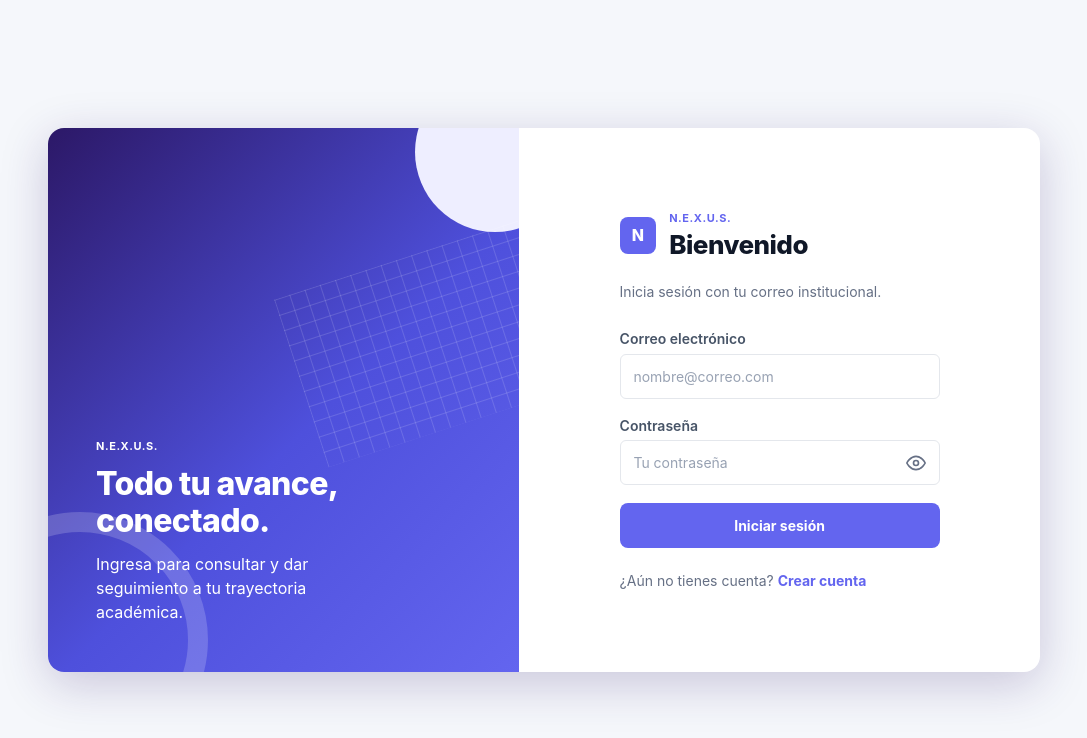
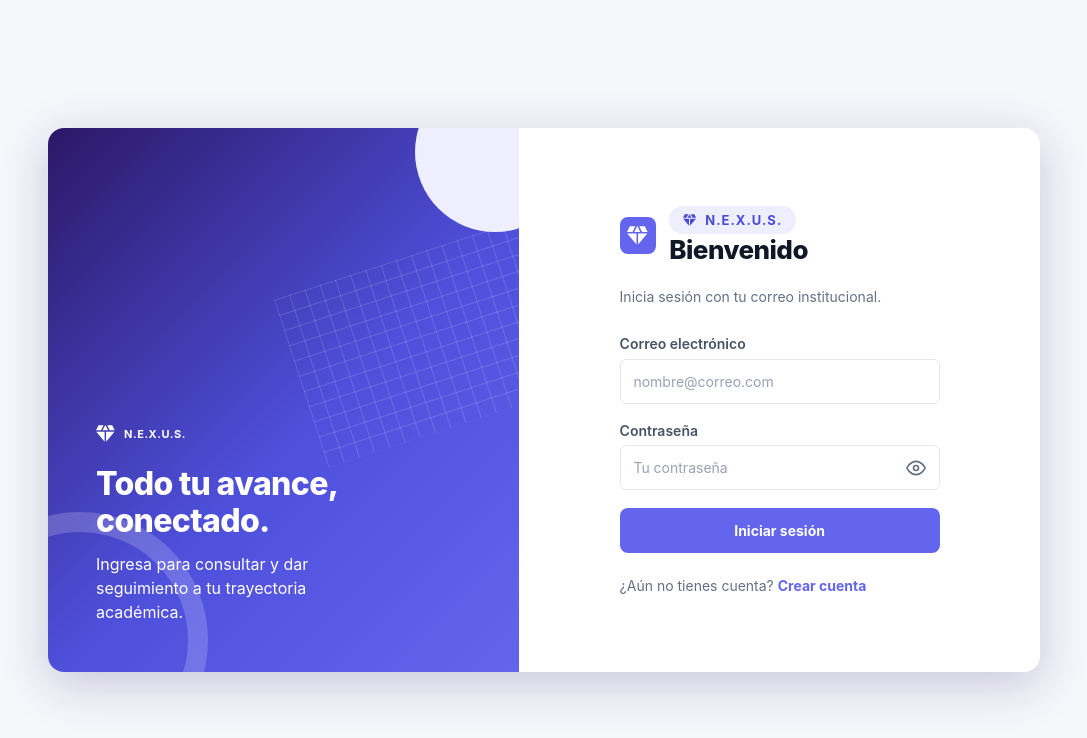
Before and after one commit to Guillermo1804/nexus_project, an Angular app in the folder FrontEnd/nexus_project/: page /login in a window 1280 px wide. Shown: the top 738 px of the page, without its empty margins (96-1183 px from the left). Built offline with nearby package versions, Linux system fonts and the light colour scheme; no server answers.

Commit message:
feat(HU-01): integrar Brand Badge e icono diamante oficial de N.E.X.U.S. de Design.pen

```diff
--- a/FrontEnd/nexus_project/src/app/home/home.html
+++ b/FrontEnd/nexus_project/src/app/home/home.html
@@ -1,7 +1,12 @@
 <main class="home-shell">
   <header>
     <div>
-      <span class="product">NEXUS</span>
+      <div class="brand-badge">
+        <svg class="nexus-brand-icon" viewBox="0 0 12 10" width="14" height="12" fill="none" xmlns="http://www.w3.org/2000/svg">
+          <path d="M3.98125 3.0625l1.54583-3.0625 0.175 0 1.54584 3.0625-3.26667 0 0 0m1.19583 6.9125l-5.03125-6.0375 5.03125 0 0 6.0375 0 0m0.875 0l0-6.0375 5.03125 0-5.03125 6.0375 0 0m2.15834-6.9125l-1.51667-3.0625 3.00417 0 1.53125 3.0625-3.01875 0 0 0m-8.21042 0l1.53125-3.0625 3.00417 0-1.51667 3.0625-3.01875 0 0 0" fill="#494AD5"/>
+        </svg>
+        <span>N.E.X.U.S.</span>
+      </div>
       <h1>Inicio</h1>
     </div>
     <button class="logout-btn" type="button" (click)="logout()" [disabled]="isLeaving">
--- a/FrontEnd/nexus_project/src/app/login/login.html
+++ b/FrontEnd/nexus_project/src/app/login/login.html
@@ -7,7 +7,12 @@
       <span class="art-grid"></span>
 
       <div class="art-copy">
-        <span class="art-brand">N.E.X.U.S.</span>
+        <div style="display: inline-flex; align-items: center; gap: 8px; margin-bottom: 12px;">
+          <svg viewBox="0 0 12 10" width="20" height="17" fill="none" xmlns="http://www.w3.org/2000/svg" aria-hidden="true">
+            <path d="M3.98125 3.0625l1.54583-3.0625 0.175 0 1.54584 3.0625-3.26667 0 0 0m1.19583 6.9125l-5.03125-6.0375 5.03125 0 0 6.0375 0 0m0.875 0l0-6.0375 5.03125 0-5.03125 6.0375 0 0m2.15834-6.9125l-1.51667-3.0625 3.00417 0 1.53125 3.0625-3.01875 0 0 0m-8.21042 0l1.53125-3.0625 3.00417 0-1.51667 3.0625-3.01875 0 0 0" fill="#FFFFFF"/>
+          </svg>
+          <span class="art-brand">N.E.X.U.S.</span>
+        </div>
 
         <h2>Todo tu avance, conectado.</h2>
 
@@ -20,10 +25,19 @@
     <section class="auth-panel" aria-labelledby="login-title">
 
       <div class="panel-heading">
-        <span class="brand-mark" aria-hidden="true">N</span>
+        <span class="brand-mark" aria-hidden="true">
+          <svg viewBox="0 0 12 10" width="22" height="19" fill="none" xmlns="http://www.w3.org/2000/svg">
+            <path d="M3.98125 3.0625l1.54583-3.0625 0.175 0 1.54584 3.0625-3.26667 0 0 0m1.19583 6.9125l-5.03125-6.0375 5.03125 0 0 6.0375 0 0m0.875 0l0-6.0375 5.03125 0-5.03125 6.0375 0 0m2.15834-6.9125l-1.51667-3.0625 3.00417 0 1.53125 3.0625-3.01875 0 0 0m-8.21042 0l1.53125-3.0625 3.00417 0-1.51667 3.0625-3.01875 0 0 0" fill="#FFFFFF"/>
+          </svg>
+        </span>
 
         <div>
-          <p class="eyebrow">N.E.X.U.S.</p>
+          <div class="brand-badge">
+            <svg class="nexus-brand-icon" viewBox="0 0 12 10" width="14" height="12" fill="none" xmlns="http://www.w3.org/2000/svg">
+              <path d="M3.98125 3.0625l1.54583-3.0625 0.175 0 1.54584 3.0625-3.26667 0 0 0m1.19583 6.9125l-5.03125-6.0375 5.03125 0 0 6.0375 0 0m0.875 0l0-6.0375 5.03125 0-5.03125 6.0375 0 0m2.15834-6.9125l-1.51667-3.0625 3.00417 0 1.53125 3.0625-3.01875 0 0 0m-8.21042 0l1.53125-3.0625 3.00417 0-1.51667 3.0625-3.01875 0 0 0" fill="#494AD5"/>
+            </svg>
+            <span>N.E.X.U.S.</span>
+          </div>
           <h1 id="login-title">Bienvenido</h1>
         </div>
       </div>
--- a/FrontEnd/nexus_project/src/app/register/register.html
+++ b/FrontEnd/nexus_project/src/app/register/register.html
@@ -19,10 +19,19 @@
     <section class="register-panel" aria-labelledby="register-title">
 
       <div class="panel-heading">
-        <span class="brand-mark" aria-hidden="true">N</span>
+        <span class="brand-mark" aria-hidden="true">
+          <svg viewBox="0 0 12 10" width="22" height="19" fill="none" xmlns="http://www.w3.org/2000/svg">
+            <path d="M3.98125 3.0625l1.54583-3.0625 0.175 0 1.54584 3.0625-3.26667 0 0 0m1.19583 6.9125l-5.03125-6.0375 5.03125 0 0 6.0375 0 0m0.875 0l0-6.0375 5.03125 0-5.03125 6.0375 0 0m2.15834-6.9125l-1.51667-3.0625 3.00417 0 1.53125 3.0625-3.01875 0 0 0m-8.21042 0l1.53125-3.0625 3.00417 0-1.51667 3.0625-3.01875 0 0 0" fill="#FFFFFF"/>
+          </svg>
+        </span>
 
         <div>
-          <p class="eyebrow">N.E.X.U.S.</p>
+          <div class="brand-badge">
+            <svg class="nexus-brand-icon" viewBox="0 0 12 10" width="14" height="12" fill="none" xmlns="http://www.w3.org/2000/svg">
+              <path d="M3.98125 3.0625l1.54583-3.0625 0.175 0 1.54584 3.0625-3.26667 0 0 0m1.19583 6.9125l-5.03125-6.0375 5.03125 0 0 6.0375 0 0m0.875 0l0-6.0375 5.03125 0-5.03125 6.0375 0 0m2.15834-6.9125l-1.51667-3.0625 3.00417 0 1.53125 3.0625-3.01875 0 0 0m-8.21042 0l1.53125-3.0625 3.00417 0-1.51667 3.0625-3.01875 0 0 0" fill="#494AD5"/>
+            </svg>
+            <span>N.E.X.U.S.</span>
+          </div>
           <h1 id="register-title">Crear cuenta</h1>
         </div>
       </div>
--- a/FrontEnd/nexus_project/src/styles.scss
+++ b/FrontEnd/nexus_project/src/styles.scss
@@ -1,3 +1,23 @@
 * { box-sizing: border-box; }
-body { background: #f4f7f8; color: #1f2937; font-family: Arial, Helvetica, sans-serif; margin: 0; }
+body { background: #f4f7f8; color: #1f2937; font-family: 'Inter', system-ui, Arial, sans-serif; margin: 0; }
 button, input { font: inherit; }
+
+.brand-badge {
+  display: inline-flex;
+  align-items: center;
+  gap: 8px;
+  background-color: #eeeeff;
+  color: #494ad5;
+  border-radius: 9999px;
+  padding: 6px 14px;
+  font-family: 'Inter', system-ui, sans-serif;
+  font-size: 13px;
+  font-weight: 700;
+  letter-spacing: 0.08em;
+  width: fit-content;
+
+  .nexus-brand-icon {
+    display: inline-block;
+    flex-shrink: 0;
+  }
+}
```
